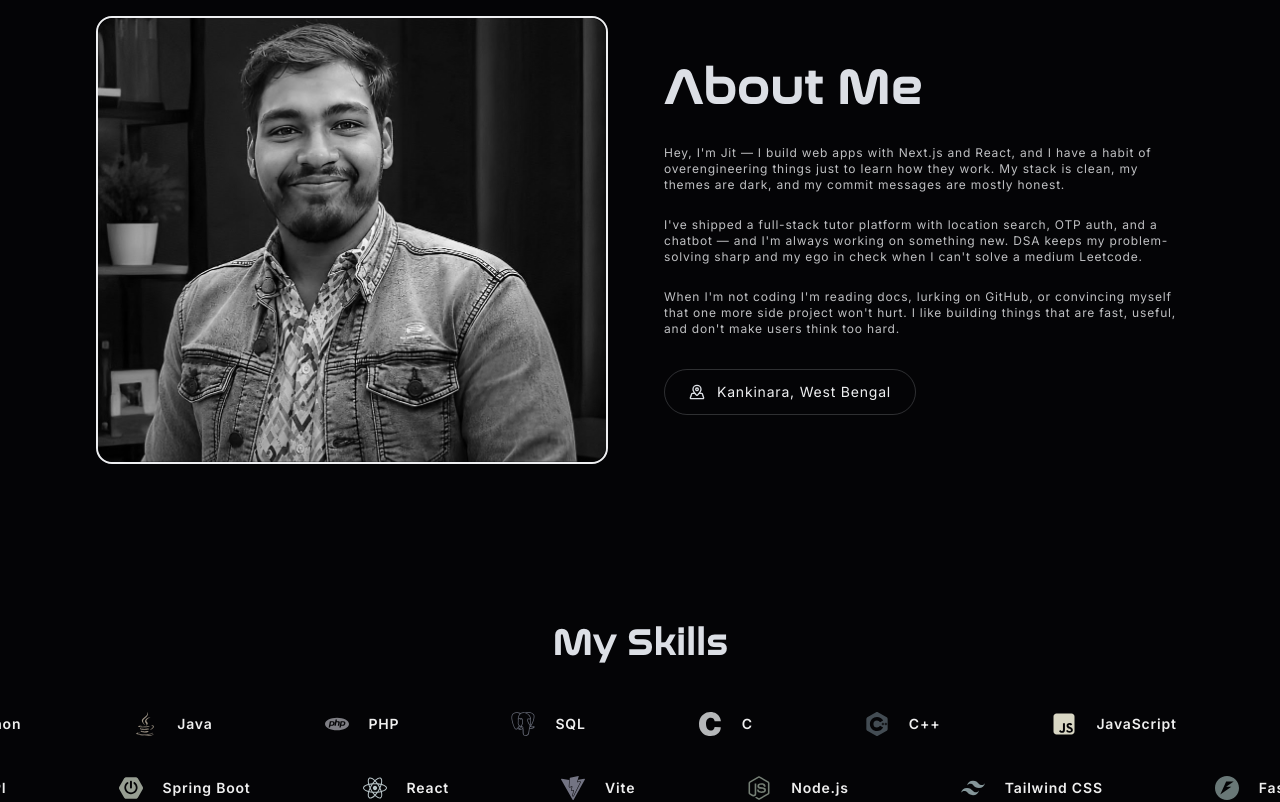
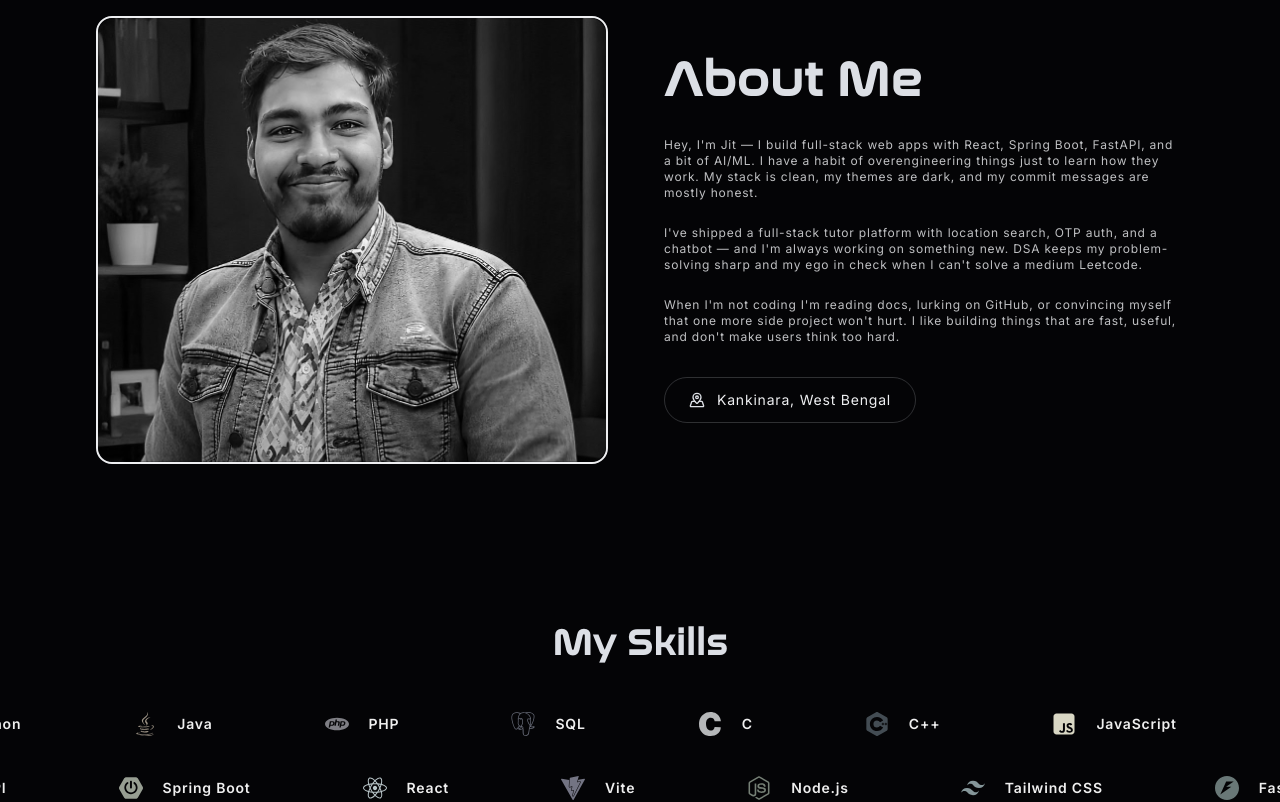
Before and after one commit to Jit-codes-ez/JitPortfolio, a Next.js app: page / in a window 1280 px wide. Shown: the part 880-1682 px from the top of the page. Built offline with nearby package versions, Linux system fonts and the light colour scheme.

Commit message:
Added Updated Resume with BLazeURL

```diff
--- a/src/constant/self.ts
+++ b/src/constant/self.ts
@@ -28,7 +28,7 @@ roles: [
 desc: "I build web apps and solve problems, sometimes in that order.",
 bio: "MCA student who loves crafting full-stack web experiences, grinding DSA, and turning half-baked ideas into real working software.",
 about: [
-  "Hey, I'm Jit — I build web apps with Next.js and React, and I have a habit of overengineering things just to learn how they work. My stack is clean, my themes are dark, and my commit messages are mostly honest.",
+  "Hey, I'm Jit — I build full-stack web apps with React, Spring Boot, FastAPI, and a bit of AI/ML. I have a habit of overengineering things just to learn how they work. My stack is clean, my themes are dark, and my commit messages are mostly honest.",
   "I've shipped a full-stack tutor platform with location search, OTP auth, and a chatbot — and I'm always working on something new. DSA keeps my problem-solving sharp and my ego in check when I can't solve a medium Leetcode.",
   "When I'm not coding I'm reading docs, lurking on GitHub, or convincing myself that one more side project won't hurt. I like building things that are fast, useful, and don't make users think too hard.",
 ],
--- a/src/constant/skillsData.tsx
+++ b/src/constant/skillsData.tsx
@@ -32,10 +32,9 @@ import {
   SiRender,
   SiUpstash,
   SiC,
-  SiCplusplus
+  SiCplusplus,
+  SiGooglegemini
 } from "react-icons/si";
-
-import { GiBrain } from "react-icons/gi";
 
 interface LogoProps {
   title: string;
@@ -83,7 +82,7 @@ export const skillsData: SkillsDataProps[] = [
       { title: "NumPy", logoComponent: SiNumpy, color: "#013243" },
       { title: "Pandas", logoComponent: SiPandas, color: "#150458" },
       { title: "RASA", logoComponent: FaRobot, color: "#5A17EE" },
-      { title: "Gemini AI", logoComponent: GiBrain, color: "#4285F4" },
+      { title: "Gemini AI", logoComponent: SiGooglegemini, color: "#4285F4" },
     ],
   },
 
```
Also changed, not shown: 1 other file (tests, documents, lock files or other folders).
